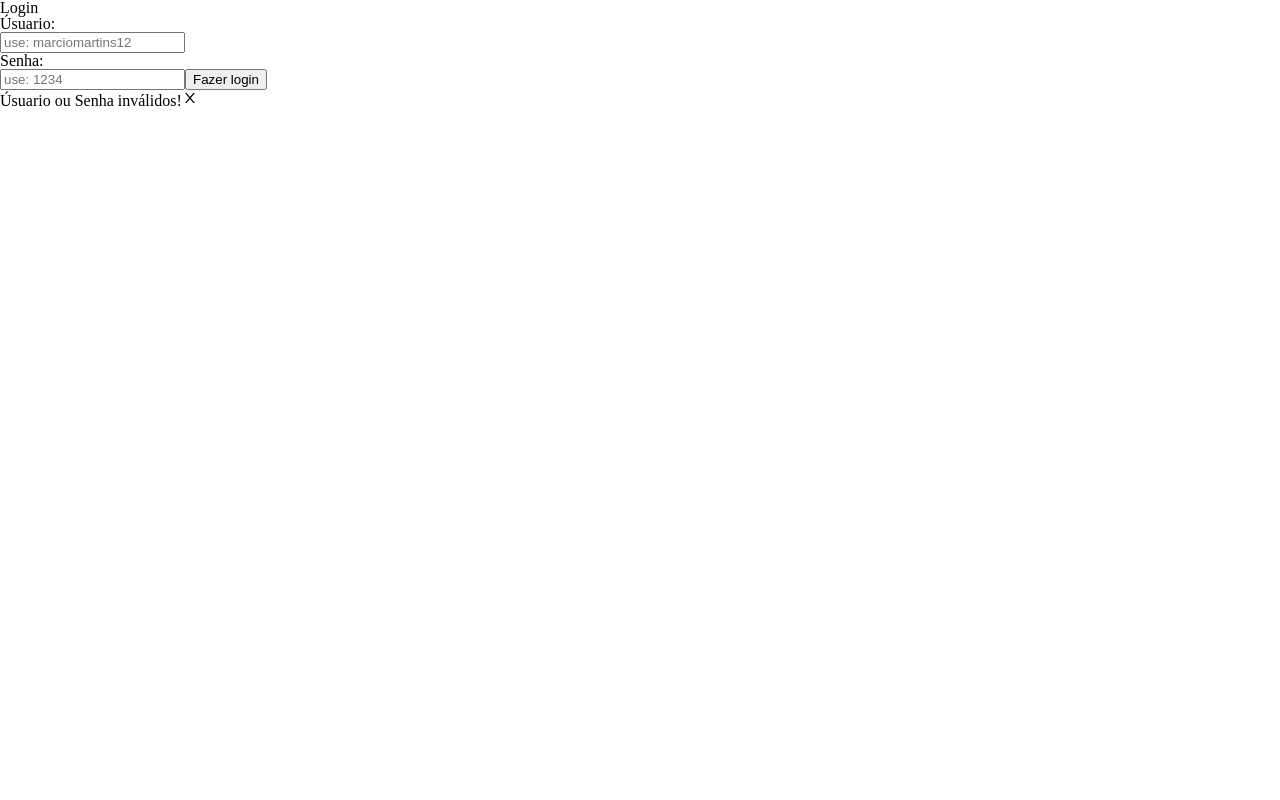
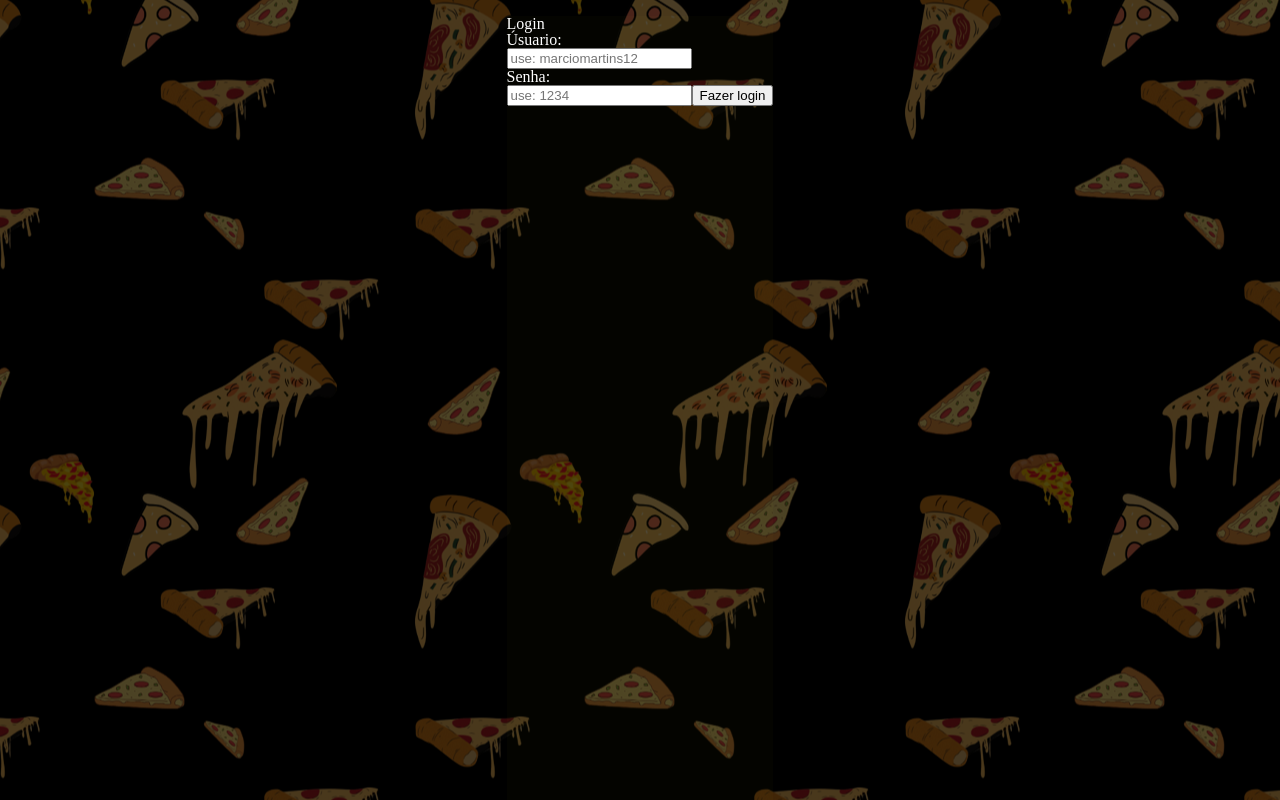
Before and after one commit to marciomartins12/ChatGroup, a React (Vite) app: page / in a window 1280 px wide. Built offline with nearby package versions, Linux system fonts and the light colour scheme.

Commit message:
começando style page login

```diff
--- a/src/Componests/Mensagens/MensagemErroUsuario/index.jsx
+++ b/src/Componests/Mensagens/MensagemErroUsuario/index.jsx
@@ -1,4 +1,5 @@
 import {AiOutlineClose} from "react-icons/ai"
+
 const MensagemErroSenhaOuUsuarioInvalidos =()=>{
     return (
         <div>
--- /dev/null
+++ b/src/Pages/PageLogin/Login.module.css
@@ -0,0 +1,14 @@
+.containerLogin{
+   display: flex;
+   position: relative;
+  justify-content: center;
+  background-blend-mode: multiply;
+  background-image: url("../../assets/imgs/fundoLoginImg.png");
+  background-position: center;
+  background-color: rgba(0, 0, 0, 0.70);
+  height: 100vh;
+}
+.formulario{
+    margin-top: 1em;
+    background-color: #ffea0004;
+}
--- a/src/Pages/PageLogin/index.jsx
+++ b/src/Pages/PageLogin/index.jsx
@@ -1,8 +1,7 @@
 import { useContext } from "react";
 import { UsuarioContext } from "../../Contexts/UsuarioContext";
 import usuarioCadastradoNoSistema from "../../JSONCadastrados/UsuariosCadastrados.json"
-import MensagemErroSenhaOuUsuarioInvalidos from "../../Componests/Mensagens/MensagemErroUsuario";
-
+import style from "./login.module.css"
 
 const Login = () => {
     const { nomeUsuario, setNomeUsuario, senhaUsuario, setSenhaUsuario } = useContext(UsuarioContext);
@@ -30,8 +29,8 @@ const Login = () => {
 
     }
     return (
-        <>
-        <form>
+        <section className={style.containerLogin}>
+        <form className={style.formulario}>
             <h2>Login</h2>
             <h2>
                 Úsuario:
@@ -60,8 +59,8 @@ const Login = () => {
                 }}
             >Fazer login</button>
         </form>
-        <MensagemErroSenhaOuUsuarioInvalidos />
-        </>
+
+        </section>
     );
 };
 export default Login;
--- a/src/index.css
+++ b/src/index.css
@@ -25,6 +25,8 @@ footer, header, hgroup, menu, nav, section {
 }
 body {
     line-height: 1;
+    background-color: #000;
+    color: #fff;
 }
 ol, ul {
     list-style: none;
```
Also changed, not shown: src/assets/imgs/fundoLoginImg.png (added).
